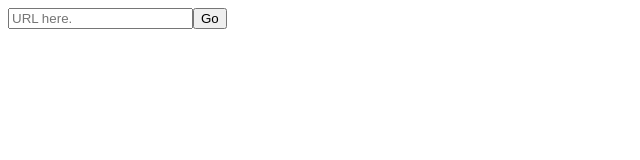
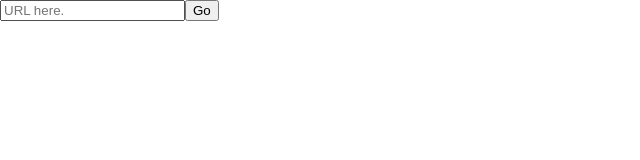
Before and after one commit to bfffggh/proxy, a plain HTML site: page index.html in a window 1280 px wide. Shown: the whole page, without its empty margins (0-640 px from the left). Drawn offline with Linux system fonts and the light colour scheme.

Commit message:
Update index.html

```diff
--- a/index.html
+++ b/index.html
@@ -1 +1 @@
-<title>Proxy</title><body style="margin:none"><content><input id="url" placeholder="URL here."></input><button onclick="go()">Go</button></content></body><script>if(location.search!=""){document.getElementsByTagName('content')[0].innerHTML='<iframe src="'+location.search['slice'](1,location.search.length-1)+'" style="border:none;width:100%;height:100%" width="100%" height="100%"></iframe>';document.body.style.margin='none'};function go(){location.href='http://'+location.href['replaceAll'](location.search,'')+'?'+document.getElementById('url').value}</script>
+<title>Proxy</title><body style="margin:0"><content><input id="url" placeholder="URL here."></input><button onclick="go()">Go</button></content></body><script>document.title = 'Proxy';if(location.search!=""){document.getElementsByTagName('content')[0].innerHTML='<iframe src="'+location.search['slice'](1,location.search.length)+'" style="border:none;width:100%;height:100%" width="100%" height="100%"></iframe>';document.body.style.margin=0};function go(){location.href='http://'+'?'+document.getElementById('url').value}</script>
```
